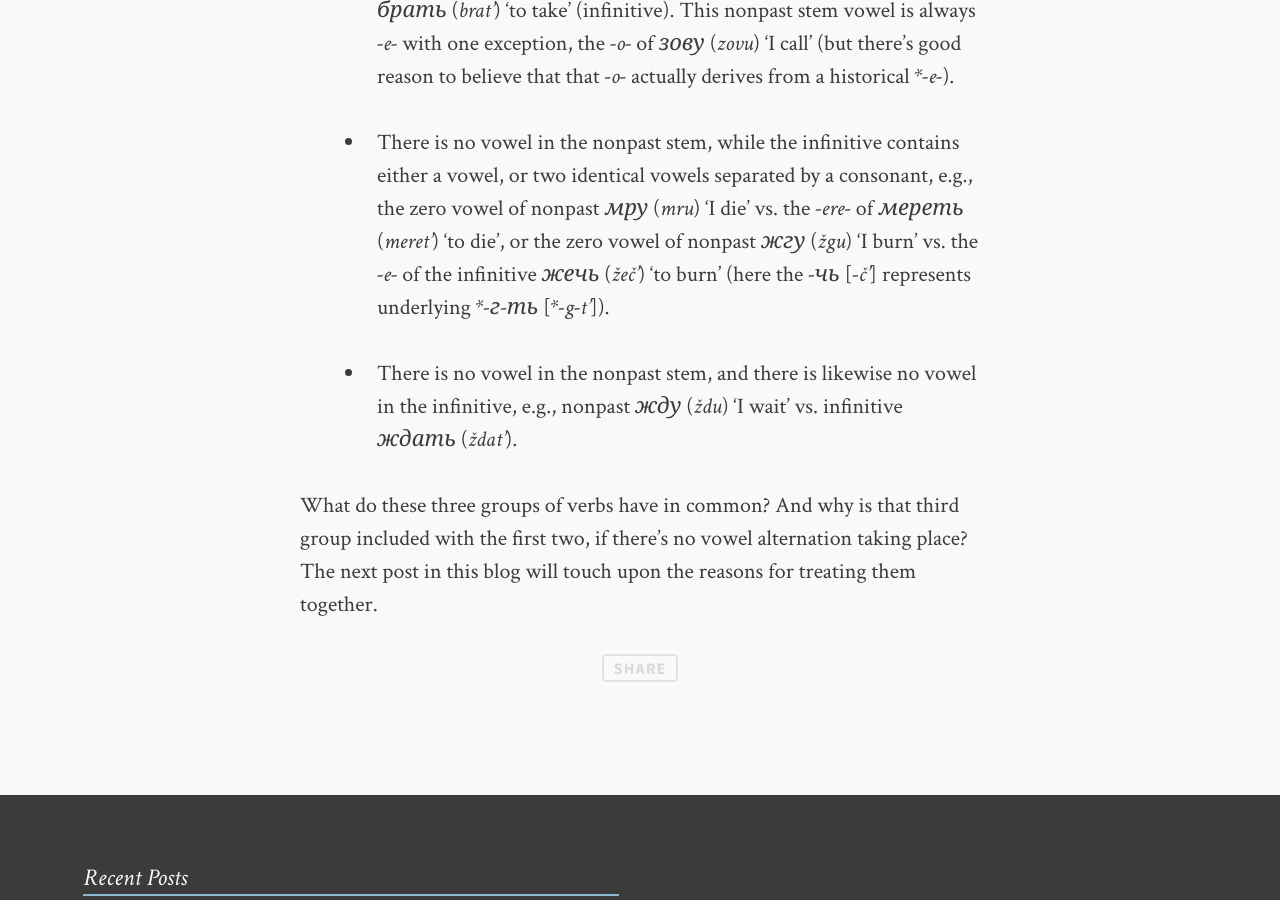
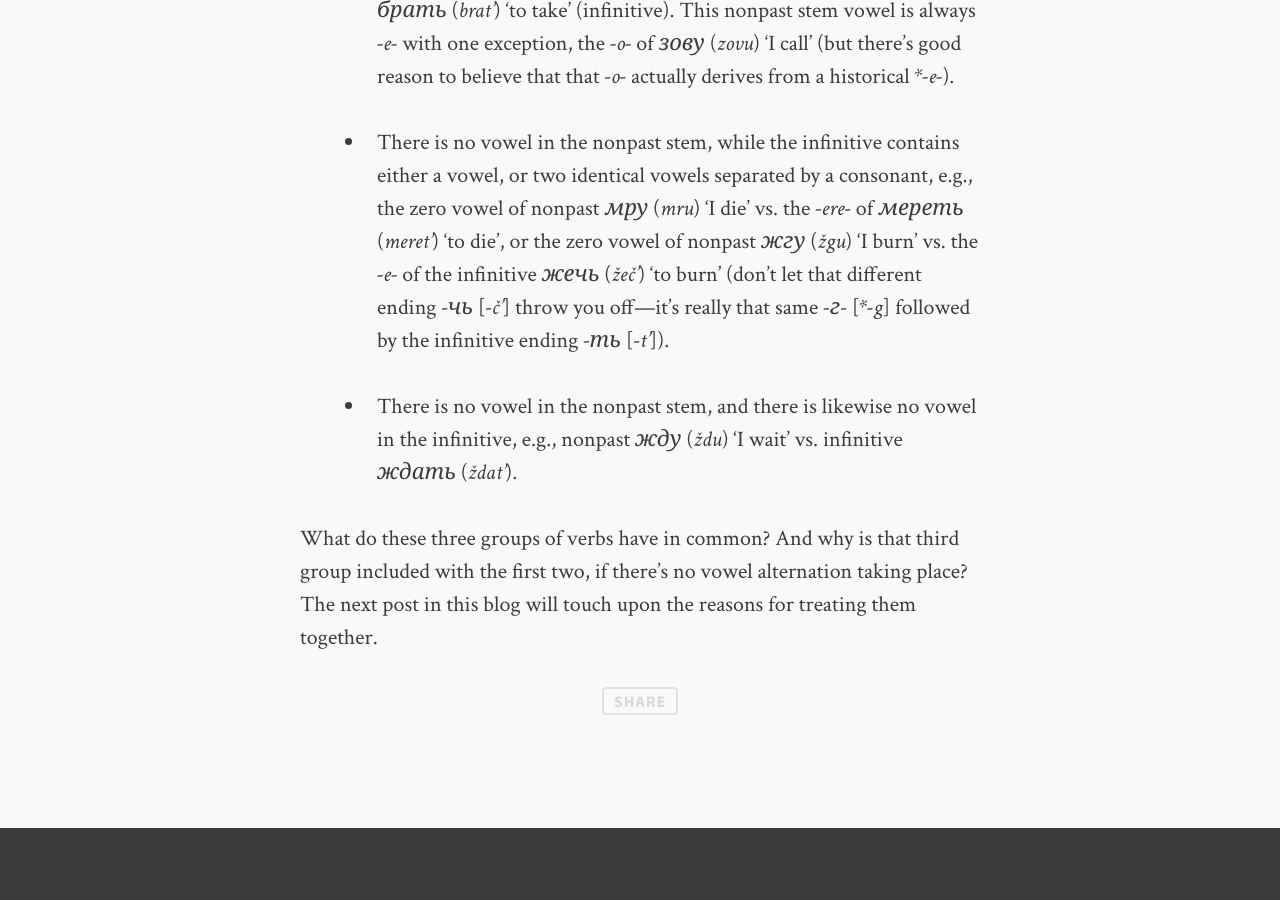
Before and after one commit to menzenski/menzenski.github.io, a Jekyll site: the page built from _posts/2015-01-17-Lengthened-Vowels-in-Slavic-Verbs.md, in a window 1280 px wide and 900 px high, scrolled down 3199 px. Built offline with Jekyll 4.4.1, drawn with Linux system fonts in a browser that asks for light colours; comment, search, counter and statistics services are not loaded.

Commit message:
updated wording on a parenthetical aside

```diff
--- a/_posts/2015-01-17-Lengthened-Vowels-in-Slavic-Verbs.md
+++ b/_posts/2015-01-17-Lengthened-Vowels-in-Slavic-Verbs.md
@@ -26,7 +26,7 @@
 
 * A vowel in the nonpast stem alternates with the lack of a vowel in the infinitive, e.g., the <span class="trans">-ber-</span> of <span class="russ">беру</span> (<span class="trans">beru</span>) 'I take' (nonpast) vs. the <span class="trans">-br-</span> in <span class="russ">брать</span> (<span class="trans">brat'</span>) 'to take' (infinitive). This nonpast stem vowel is always <span class="trans">-e-</span> with one exception, the <span class="trans">-o-</span> of <span class="russ">зову</span> (<span class="trans">zovu</span>) 'I call' (but there's good reason to believe that that <span class="trans">-o-</span> actually derives from a historical <span class="trans">\*-e-</span>).
 
-* There is no vowel in the nonpast stem, while the infinitive contains either a vowel, or two identical vowels separated by a consonant, e.g., the zero vowel of nonpast <span class="russ">мру</span> (<span class="trans">mru</span>) 'I die' vs. the <span class="trans">-ere-</span> of <span class="russ">мереть</span> (<span class="trans">meret'</span>) 'to die', or the zero vowel of nonpast <span class="russ">жгу</span> (<span class="trans">žgu</span>) 'I burn' vs. the <span class="trans">-e-</span> of the infinitive <span class="russ">жечь</span> (<span class="trans">žeč'</span>) 'to burn' (here the <span class="russ">-чь</span> [<span class="trans">-č'</span>] represents underlying <span class="russ">\*-г-ть</span> [<span class="trans">\*-g-t'</span>]).
+* There is no vowel in the nonpast stem, while the infinitive contains either a vowel, or two identical vowels separated by a consonant, e.g., the zero vowel of nonpast <span class="russ">мру</span> (<span class="trans">mru</span>) 'I die' vs. the <span class="trans">-ere-</span> of <span class="russ">мереть</span> (<span class="trans">meret'</span>) 'to die', or the zero vowel of nonpast <span class="russ">жгу</span> (<span class="trans">žgu</span>) 'I burn' vs. the <span class="trans">-e-</span> of the infinitive <span class="russ">жечь</span> (<span class="trans">žeč'</span>) 'to burn' (don't let that different ending <span class="russ">-чь</span> [<span class="trans">-č'</span>] throw you off&mdash;it's really that same <span class="russ">-г-</span> [<span class="trans">\*-g</span>] followed by the infinitive ending <span class="russ">-ть</span> [<span class="trans">-t'</span>]).
 
 * There is no vowel in the nonpast stem, and there is likewise no vowel in the infinitive, e.g., nonpast <span class="russ">жду</span> (<span class="trans">ždu</span>) 'I wait' vs. infinitive <span class="russ">ждать</span> (<span class="trans">ždat'</span>).
 
```
